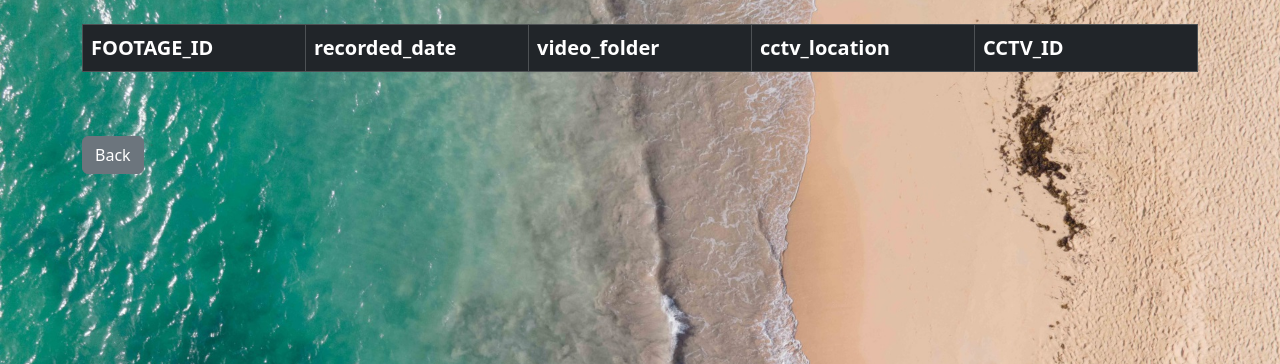
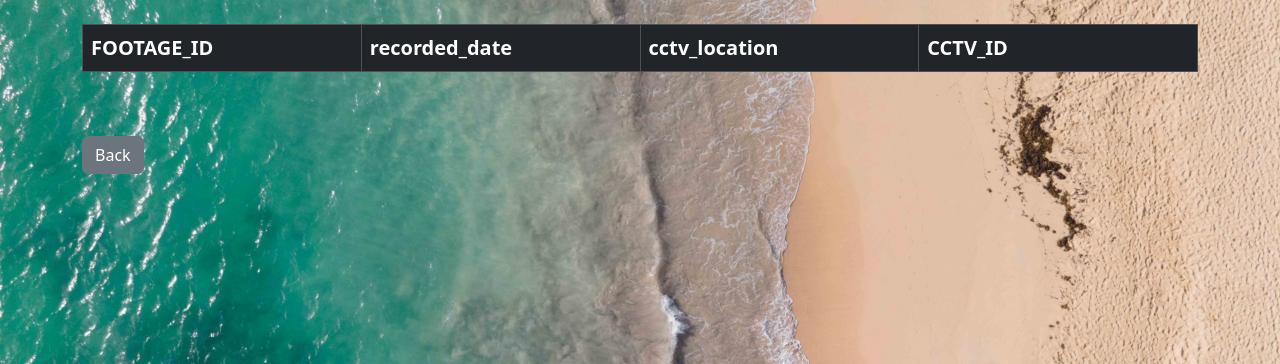
Before and after one commit to Swathi-Karanth/smart-surveillance, a Django app: page /cctv_page/ in a window 1280 px wide. Shown: the part 56-420 px from the top of the page. Run offline with Django 4.2, Linux system fonts and the light colour scheme; the visitor is signed in with stand-in values (Sample User, id 1); data that the repository does not hold is empty.

Commit message:
changes to footage table

```diff
--- a/DBScripts/Procedures.sql
+++ b/DBScripts/Procedures.sql
@@ -50,7 +50,7 @@ end if;
 
 if join_from_date is not null and  join_to_date is not null then
 
-SELECT STAFF_ID, STAFF_NAME, USERNAME,GENDER, DOB, date(JOINING_DATE) as joindate
+SELECT STAFF_ID, STAFF_NAME,GENDER, DOB, TIMESTAMPDIFF(YEAR, DOB, CURDATE()) as age,date(JOINING_DATE) as joindate
 FROM staff_master
 where
  date(JOINING_DATE) >= STR_TO_DATE(join_from_date , "%Y-%m-%d")
@@ -59,7 +59,6 @@ order by date(JOINING_DATE);
 end if;
 
 END //
-
 --------------------------------------------------------------------------------------------------------------
 
 --AUDITQUERYPROCEDURE
--- a/DBScripts/Tables.sql
+++ b/DBScripts/Tables.sql
@@ -98,7 +98,6 @@ ALTER TABLE CCTV AUTO_INCREMENT=100;
 CREATE TABLE FOOTAGE(
 FOOTAGE_ID INT PRIMARY KEY auto_increment,
 recorded_date TIMESTAMP,
-video_folder VARCHAR(500) ,
 video longblob,
 CCTV_ID INT,
 FOREIGN KEY (CCTV_ID) REFERENCES CCTV(CCTV_ID));
--- a/DBScripts/View.sql
+++ b/DBScripts/View.sql
@@ -20,5 +20,5 @@ ON staff_master.STAFF_ROLE_ID= roles.role_id;
 ---------------------------------------------------------------------------------------------------
 
 create view footage_view as
-select FOOTAGE_ID , recorded_date ,video_folder,video, cctv.cctv_location,cctv.CCTV_ID
+select FOOTAGE_ID , recorded_date ,video, cctv.cctv_location,cctv.CCTV_ID
 from footage INNER JOIN cctv on cctv.cctv_id = footage.cctv_id
--- a/dcrm/settings.py
+++ b/dcrm/settings.py
@@ -70,8 +70,8 @@ DATABASES = {
         'ENGINE': 'django.db.backends.mysql',
         'NAME': 'campus_surveillance',
         'USER': 'root',
-        # 'PASSWORD': 'mysql@123',
-        'PASSWORD': 'mySQL_admin0',
+        'PASSWORD': 'mysql@123',
+        # 'PASSWORD': 'mySQL_admin0',
         'HOST': 'localhost',
         'PORT': '3306',
     }
--- a/website/models.py
+++ b/website/models.py
@@ -129,7 +129,7 @@ class cctv(models.Model):
 class footage_view(models.Model):
     FOOTAGE_ID = models.AutoField(primary_key=True)
     recorded_date = models.DateTimeField()
-    video_folder = models.CharField(max_length=50)
+    # video_folder = models.CharField(max_length=50)
     video = models.BinaryField()
     CCTV =models.ForeignKey('CCTV',on_delete=models.CASCADE)
     cctv_location = models.CharField(max_length = 50)
--- a/website/templates/footage.html
+++ b/website/templates/footage.html
@@ -52,7 +52,7 @@
     <tr>
       <th scope="col">FOOTAGE_ID</th>
       <th scope="col"> recorded_date</th>
-      <th scope="col">video_folder</th>
+      <!-- <th scope="col">video_folder</th> -->
       <th scope="col">cctv_location</th>
       <th scope="col">CCTV_ID</th>
 
@@ -64,7 +64,7 @@
         <tr>
            <td> <a href="{% url 'play_video' record.FOOTAGE_ID%}">{{ record.FOOTAGE_ID }}</a></td>
           <td>{{ record.recorded_date }}</td>
-          <td>{{ record.video_folder }}</td>
+          <!-- <td>{{ record.video_folder }}</td> -->
           <td>{{ record.cctv_location }}</td>
 
           <td>{{ record.CCTV_ID }}</td>
--- a/website/views.py
+++ b/website/views.py
@@ -406,10 +406,10 @@ def cctv_page(request):
                 data= {}
                 data["FOOTAGE_ID"] = record[0]
                 data["recorded_date"] = record[1]
-                data["video_folder"] = record[2]
-                data["video"] = record[3]
-                data["cctv_location"] = record[4]
-                data["CCTV_ID"] = record[5]
+                # data["video_folder"] = record[2]
+                data["video"] = record[2]
+                data["cctv_location"] = record[3]
+                data["CCTV_ID"] = record[4]
 
                 records.append(data)
 
@@ -478,9 +478,9 @@ def call_mysql_procedure(request):
                     data= {}
                     data["STAFF_ID"] = record[0]
                     data["STAFF_NAME"] = record[1]
-                    data["USERNAME"] = record[2]
-                    data["GENDER"] = record[3]
-                    data["DOB"] = record[4]
+                    data["GENDER"] = record[2]
+                    data["DOB"] = record[3]
+                    data["AGE"] = record[4]
                     print(record)
                     records.append(data)
 
```
